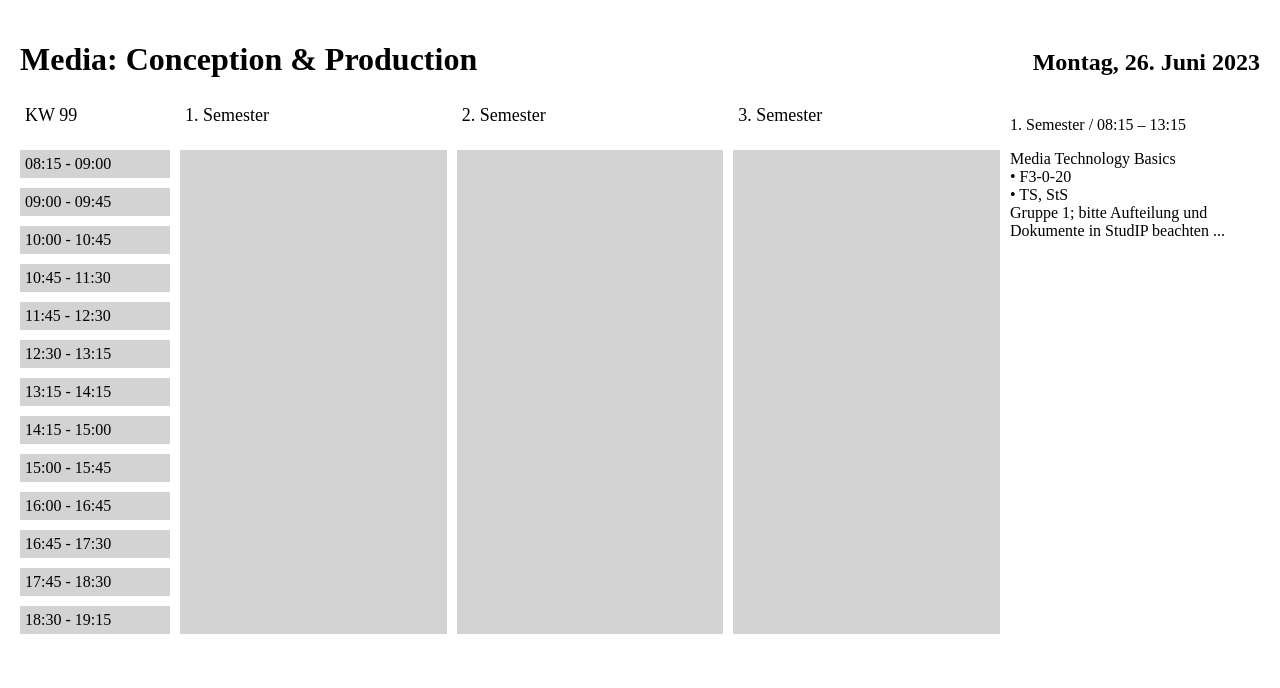
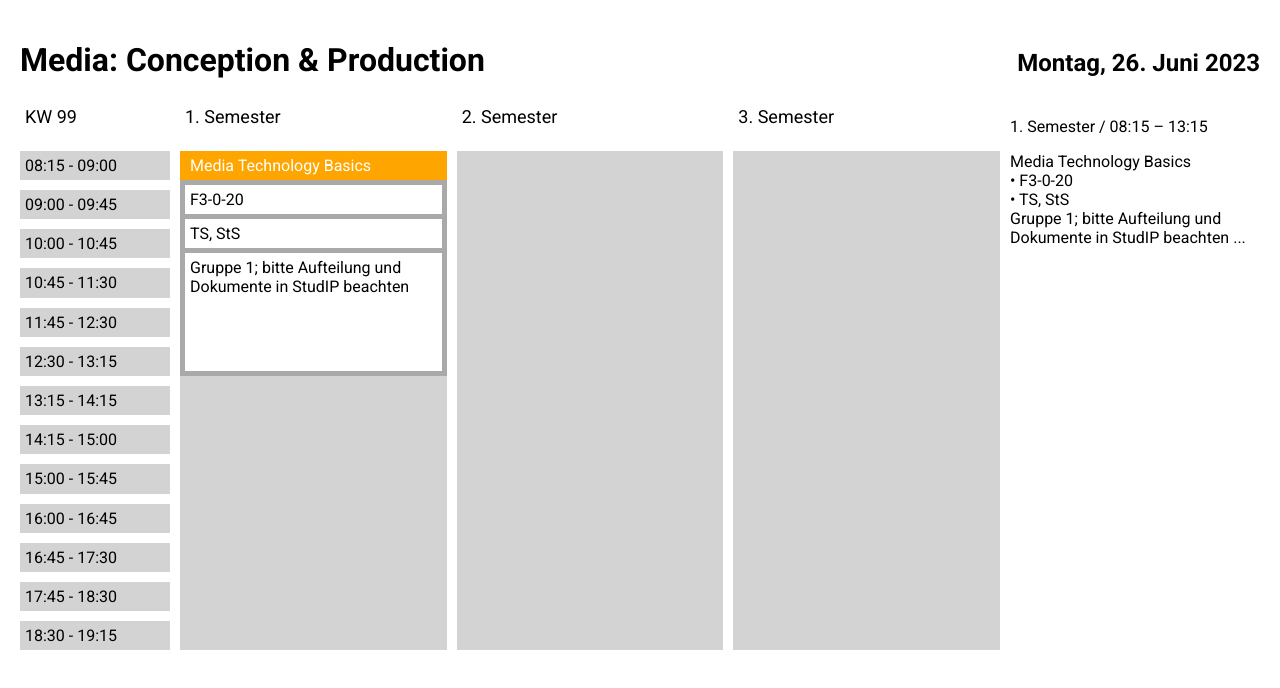
Before and after one commit to Jan0707/schedule-template, a React (Create React App) app: page / in a window 1280 px wide. Shown: the top 688 px of the page. Built offline with nearby package versions, Linux system fonts and the light colour scheme.

Commit message:
Added basic event component

```diff
--- a/public/index.html
+++ b/public/index.html
@@ -1 +1,5 @@
+<link rel="preconnect" href="https://fonts.googleapis.com">
+<link rel="preconnect" href="https://fonts.gstatic.com" crossorigin>
+<link href="https://fonts.googleapis.com/css2?family=Roboto:ital,wght@0,100;0,300;0,400;0,500;0,700;0,900;1,100;1,300;1,400;1,500;1,700;1,900&display=swap" rel="stylesheet">
+
 <div id="root"></div>
--- a/src/App.tsx
+++ b/src/App.tsx
@@ -1,5 +1,7 @@
 import * as React from 'react';
 import './style.css';
+
+import Entry from './Entry';
 
 export default function App() {
   return (
@@ -31,15 +33,23 @@ export default function App() {
         </div>
         <div className="schedule-columns columns-semesters">
           <div className="column-semester">
-            <div>1. Semester</div>
+            <div className="title">1. Semester</div>
+            <div className="semester-events">
+              <Entry
+                name="Media Technology Basics"
+                room="F3-0-20"
+                teacher="TS, StS"
+                description="Gruppe 1; bitte Aufteilung und Dokumente in StudIP beachten"
+                duration={6}
+              />
+            </div>
+          </div>
+          <div className="column-semester">
+            <div className="title">2. Semester</div>
             <div className="semester-events"></div>
           </div>
           <div className="column-semester">
-            <div>2. Semester</div>
-            <div className="semester-events"></div>
-          </div>
-          <div className="column-semester">
-            <div>3. Semester</div>
+            <div className="title">3. Semester</div>
             <div className="semester-events"></div>
           </div>
         </div>
--- /dev/null
+++ b/src/Entry.tsx
@@ -0,0 +1,24 @@
+import * as React from 'react';
+
+import './entry.css';
+
+export default function Entry(entry: {
+  name: string;
+  room: string;
+  teacher: string;
+  description: string;
+  duration: number;
+}) {
+  const height = `calc((1.2rem + 10px) * ${entry.duration} + 10px * ${
+    entry.duration - 1
+  })`;
+
+  return (
+    <div className="entry" style={{ height: height }}>
+      <div className="title">{entry.name}</div>
+      <div>{entry.room}</div>
+      <div>{entry.teacher}</div>
+      <div className="description">{entry.description}</div>
+    </div>
+  );
+}
--- /dev/null
+++ b/src/entry.css
@@ -0,0 +1,31 @@
+.entry {
+  display: flex;
+  flex-direction: column;
+  gap: 5px;
+  background-color: darkgray;
+  overflow: hidden;
+}
+
+.entry > div {
+  padding: 5px;
+  background-color: white;
+}
+
+.entry > .title {
+  background-color: orange;
+  color: white;
+  padding: 5px 10px;
+}
+
+.entry > .description {
+  flex-grow: 1;
+  flex-shrink: 1;
+}
+
+.entry > div:not(.title) {
+  margin: 0 5px;
+}
+
+.entry > div:last-child {
+  margin-bottom: 5px;
+}
--- a/src/style.css
+++ b/src/style.css
@@ -1,7 +1,16 @@
+/**
+META
+*/
+
 body {
   margin: 0;
   padding: 0;
+  font-family: 'Roboto', sans-serif;
 }
+
+/**
+SCHEDULE
+*/
 
 .container {
   width: 100%;
@@ -9,17 +18,29 @@ body {
   box-sizing: border-box;
 }
 
+/**
+HEADER
+*/
+
 .schedule-header {
   display: flex;
   justify-content: space-between;
   align-items: baseline;
 }
 
+/**
+GRID
+*/
+
 .schedule-container {
   display: flex;
   flex-direction: row;
   width: 100%;
 }
+
+/**
+TIME COLUMN
+*/
 
 .column-timing {
   display: flex;
@@ -29,19 +50,24 @@ body {
   margin-right: 10px;
 }
 
-.column-timing div {
+.column-timing > div {
   padding: 5px;
+  height: 1.2rem;
 }
 
-.column-timing div:first-child {
+.column-timing > div:first-child {
   padding: 5px;
   flex-basis: 30px;
   font-size: large;
 }
 
-.column-timing div:not(:first-child) {
+.column-timing > div:not(:first-child) {
   background-color: lightgrey;
 }
+
+/**
+SEMESTER COLUMN
+*/
 
 .columns-semesters {
   flex-grow: 1;
@@ -50,22 +76,26 @@ body {
 }
 
 .column-semester {
-  flex-grow: 1;
+  flex: 1 1 0;
   display: flex;
   flex-direction: column;
 }
 
-.column-semester div:first-child {
+.column-semester > .title {
   padding: 5px;
   padding-bottom: 15px;
   flex-basis: 30px;
   font-size: large;
 }
 
-.column-semester .semester-events {
+.column-semester > .semester-events {
   background-color: lightgray;
   flex-grow: 1;
 }
+
+/**
+DETAIL COLUMN
+*/
 
 .column-details {
   margin-left: 10px;
```
